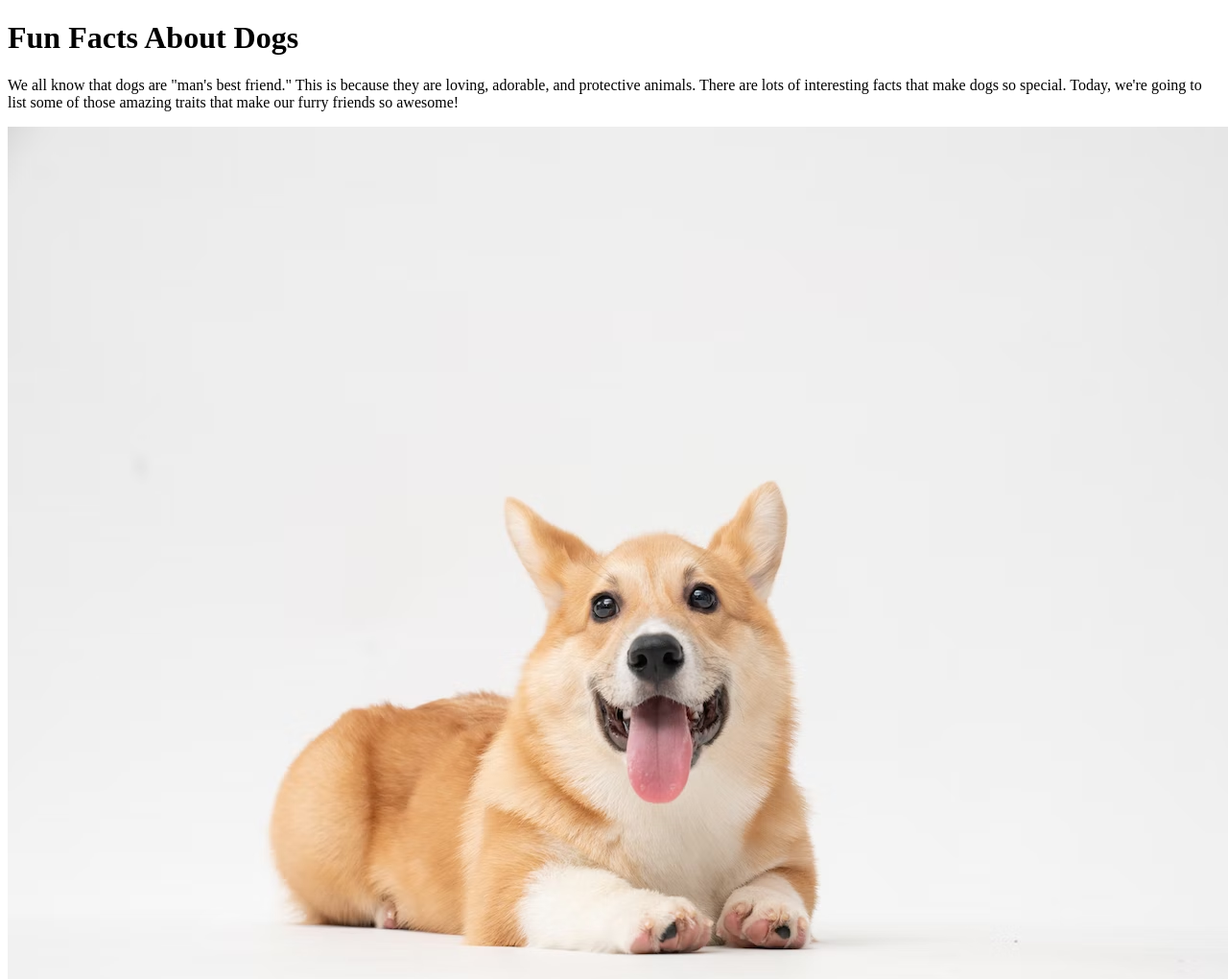
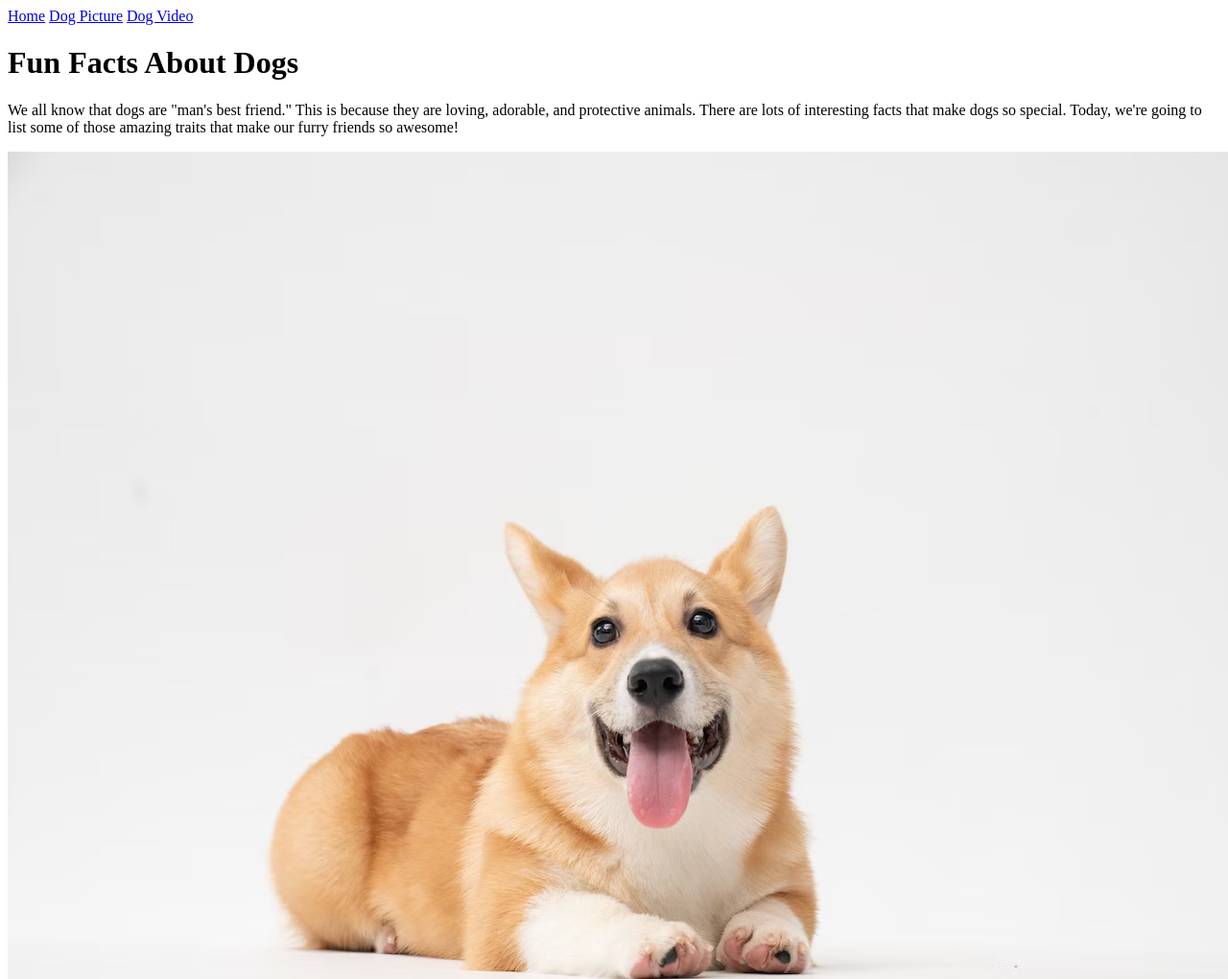
Before and after one commit to janellinteriano/HTML-and-CSS-Projects, a plain HTML site: page dogs.html in a window 1280 px wide. Shown: the top 1020 px of the page at 96% size. Drawn offline with Linux system fonts and the light colour scheme.

Commit message:
Added nav elements to assignment, dogs, and dog video

```diff
--- a/dogs.html
+++ b/dogs.html
@@ -5,6 +5,9 @@
 			<meta charset="utf-8">
 		</head>
 		<body>
+			<a href="Assignment.html">Home</a>
+			<a href="dogs.html">Dog Picture</a>
+			<a href="dog_video.html">Dog Video</a>
 		<main>
 			<h1>Fun Facts About Dogs</h1>
 			<p>We all know that dogs are "man's best friend." This is because they are
```
Also changed, not shown: Assignment.html (+3 -0 lines), dog_video.html (+8 -4 lines).
